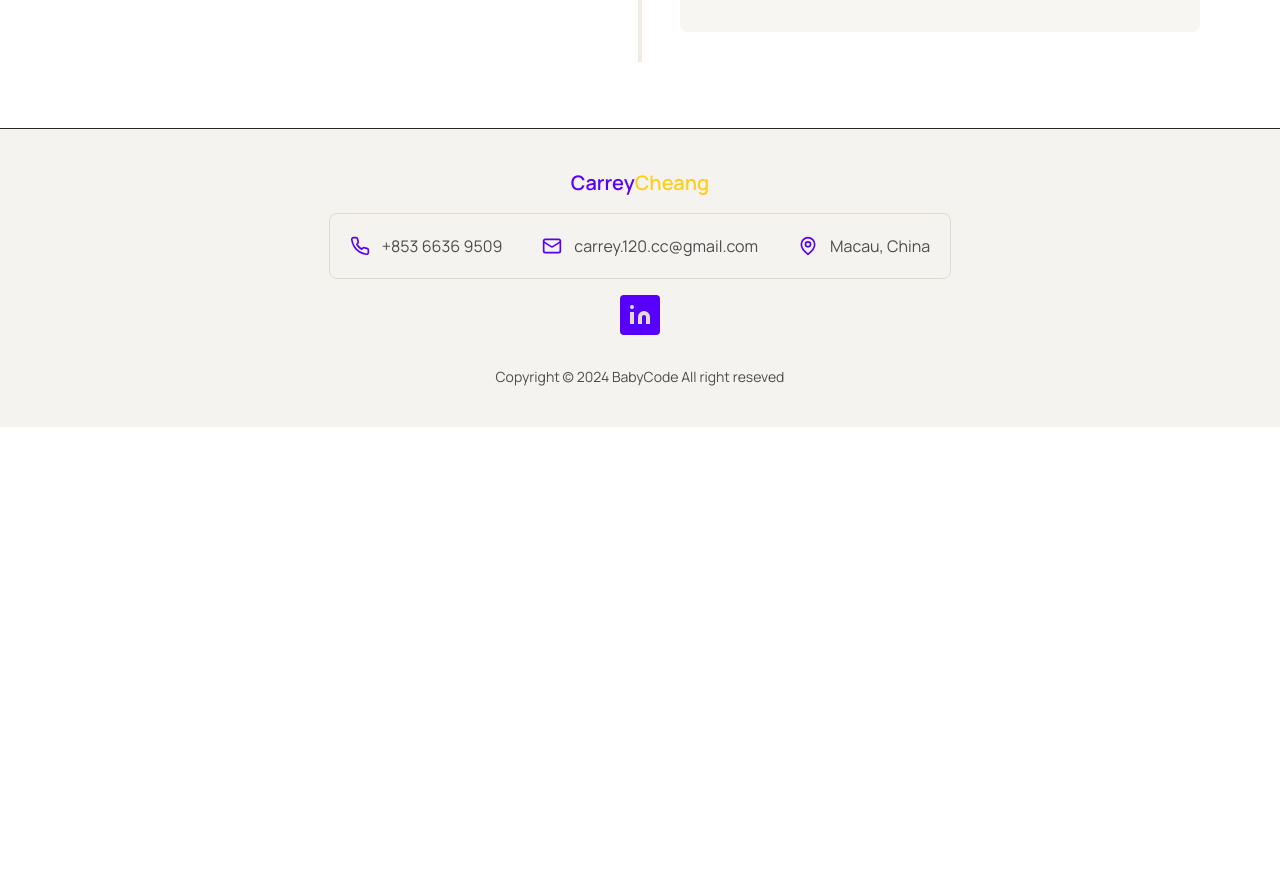
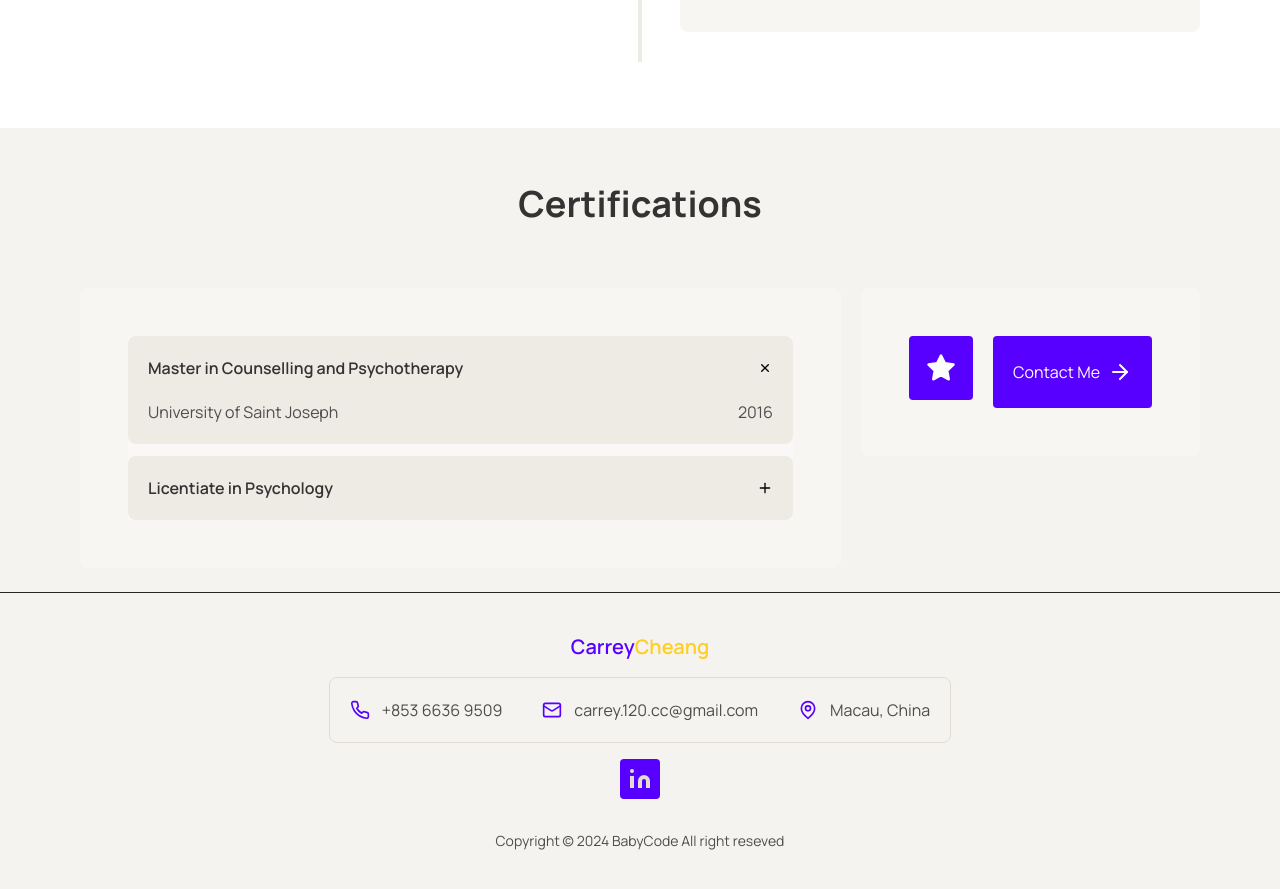
Before and after one commit to cheang120/portfolio, a Next.js app: page /about in a window 1280 px wide. Shown: the part 2364-3253 px from the top of the page. Before the commit the page ends 2791 px from the top, so only its background shows below. Built offline with nearby package versions, Linux system fonts and the light colour scheme.

Commit message:
about page

```diff
--- a/app/(root)/about/page.tsx
+++ b/app/(root)/about/page.tsx
@@ -3,6 +3,7 @@ import { Metadata } from 'next'
 import Image from 'next/image'
 import SectionHeading from '@/components/SectionHeading'
 import { timeline } from '@/constants'
+import FaqsSection from '@/components/FaqsSection'
 
 export const metadata: Metadata = {
     title: "About - Carrey Cheang"
@@ -104,6 +105,8 @@ const page = () => {
           ))}
         </div>
       </section>
+
+      <FaqsSection />
     </>
   )
 }
--- a/components/Accordion.tsx
+++ b/components/Accordion.tsx
@@ -3,8 +3,9 @@ import { Plus } from 'lucide-react';
 import React, { useState } from 'react'
 
 interface AccordionData {
-    question:string;
-    answer:string;
+    certName:string;
+    organization:string;
+    date:string;
 }
 
 const Accordion = ({data} : {data: AccordionData[]}) => {
@@ -18,17 +19,18 @@ const Accordion = ({data} : {data: AccordionData[]}) => {
                 className='dark:bg-stone-900 bg-peach-600 flex items-center justify-between cursor-pointer py-5'
                 onClick={() => setCurrentActive(index)}
             >
-                <h6 className='dark:text-peach-700 text-grey-700'>{item.question}</h6>
+                <h6 className='dark:text-peach-700 text-grey-700'>{item.certName}</h6>
                 <div className={`transition-transform duration-300 ${
                     currentActive === index ? "rotate-45" : ""
                 }`}>
                     <Plus size={16}/>
                 </div>
             </div>
-            <div className={`dark:bg-stone-900 dark:text-peach-700 bg-peach-600 text-grey-600 transition-all duration-300 ${
+            <div className={`dark:bg-stone-900 dark:text-peach-700 flex justify-between bg-peach-600 text-grey-600 transition-all duration-300 ${
                 currentActive !== index ? "max-h-0 opacity-0" : "max-h-[1000px] opacity-100 pb-5"
             }`}>
-                <p>{item.answer}</p>
+                <p>{item.organization}</p>
+                <p>{item.date}</p>
             </div>
         </div>
       ))}
--- a/components/FaqsSection.tsx
+++ b/components/FaqsSection.tsx
@@ -3,27 +3,27 @@ import SectionHeading from './SectionHeading'
 import { ArrowRight, Star } from 'lucide-react'
 import Link from 'next/link'
 import Accordion from './Accordion'
-import { faqs } from '@/constants'
+import { certs } from '@/constants'
 
 const FaqsSection = () => {
   return (
-    <section className='dark:bg-stone-950 bg-peach-500 max-width section-padding overflow-hidden'>
+    <section className='dark:bg-stone-950  bg-peach-500 pt-14 pb-6 py-3 max-width  overflow-hidden'>
       <SectionHeading
-        title='Frequently Asked Question'
-        subtitle="jdkdk jeiei iowlq ppoo oididk fjdiwu quei fjdkf "
+        title='Certifications'
+        subtitle=""
       />
         <div className='dark:bg-stone-950 bg-peach-500 flex flex-col tablet:flex-row gap-5 items-start'>
-            <div className='dark:bg-stone-800 bg-peach-300 box'>
-                <Accordion data={faqs} />
+            <div className='dark:bg-stone-800 w-full bg-peach-300 box'>
+                <Accordion data={certs} />
             </div>
-            <div className='dark:bg-stone-800  box flex flex-col gap-5 tablet:max-w-md'>
+            <div className='dark:bg-stone-800  box flex flex-row gap-5 tablet:max-w-md'>
                 <div className='w-16 h-16 rounded bg-purple text-peach-100 flex items-center justify-center flex-shrink-0 mb-2'>
                     <Star fill="currentColor" size={30} />
                 </div>
-                <div>
+                {/* <div>
                     <h5 className='dark:text-peach-700 text-grey-700 mb-2'>Still have any questions?</h5>
                     <p className='dark:text-peach-700 text-grey-600'>jfkdk eieie fjdkdk jfkdk skdldk fkdlsl {" "}</p>
-                </div>
+                </div> */}
                 <Link href={"/contact"} className='btn btn-primary w-max'>
                     Contact me <ArrowRight />
                 </Link>
--- a/constants/index.ts
+++ b/constants/index.ts
@@ -316,37 +316,22 @@ export const reviews = [
     ],
   },
 ];
-export const faqs = [
+export const certs = [
   {
     id: 1,
-    question: "Can you work with clients remotely?",
-    answer:
-      "Absolutely! I have experience working with clients from all around the world. Through effective communication channels such as email, video calls, and project management tools, I ensure seamless collaboration regardless of geographical location.",
+    certName: "Master in Counselling and Psychotherapy",
+    organization:
+      "University of Saint Joseph",
+    date:"2016"
   },
   {
     id: 2,
-    question: "Do you offer website maintenance services?",
-    answer:
-      "Yes, I offer website maintenance services. I will ensure that your website is up-to-date and running smoothly.",
+    certName: "Licentiate in Psychology",
+    organization:
+      "University of Saint Joseph",
+    date:"2013"
   },
-  {
-    id: 3,
-    question: "Do you offer website maintenance services?",
-    answer:
-      "Yes, I offer website maintenance services. I will ensure that your website is up-to-date and running smoothly.",
-  },
-  {
-    id: 4,
-    question: "Do you offer website maintenance services?",
-    answer:
-      "Yes, I offer website maintenance services. I will ensure that your website is up-to-date and running smoothly.",
-  },
-  {
-    id: 5,
-    question: "Do you offer website maintenance services?",
-    answer:
-      "Yes, I offer website maintenance services. I will ensure that your website is up-to-date and running smoothly.",
-  },
+
 ];
 export const socialLinks = [
   // {
```
